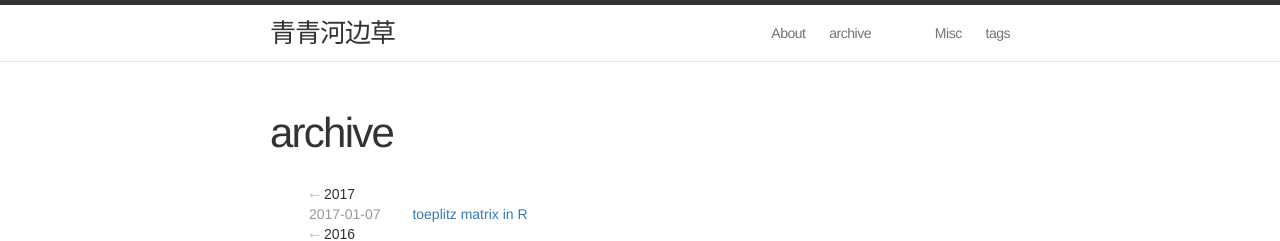
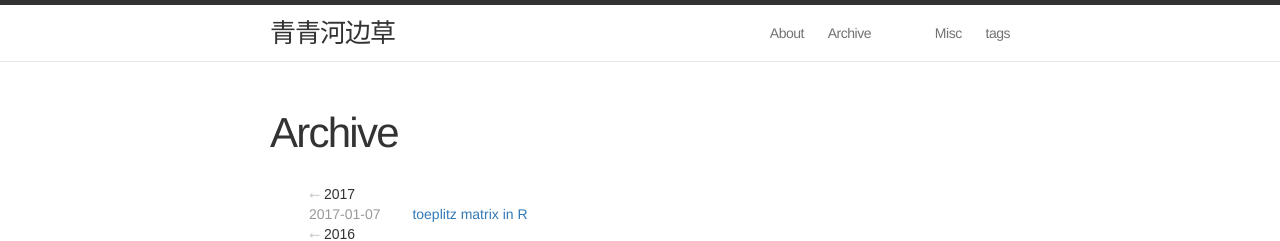
Before and after one commit to swuecho/swuecho.github.io, a Jekyll site: the page built from archive.md, in a window 1280 px wide. Shown: the top 241 px of the page. Built offline with Jekyll 4.4.1, drawn with Linux system fonts in a browser that asks for light colours.

```diff
--- a/archive.md
+++ b/archive.md
@@ -1,5 +1,5 @@
 ---
-title: archive
+title: Archive
 layout: page
 ---
 
```
